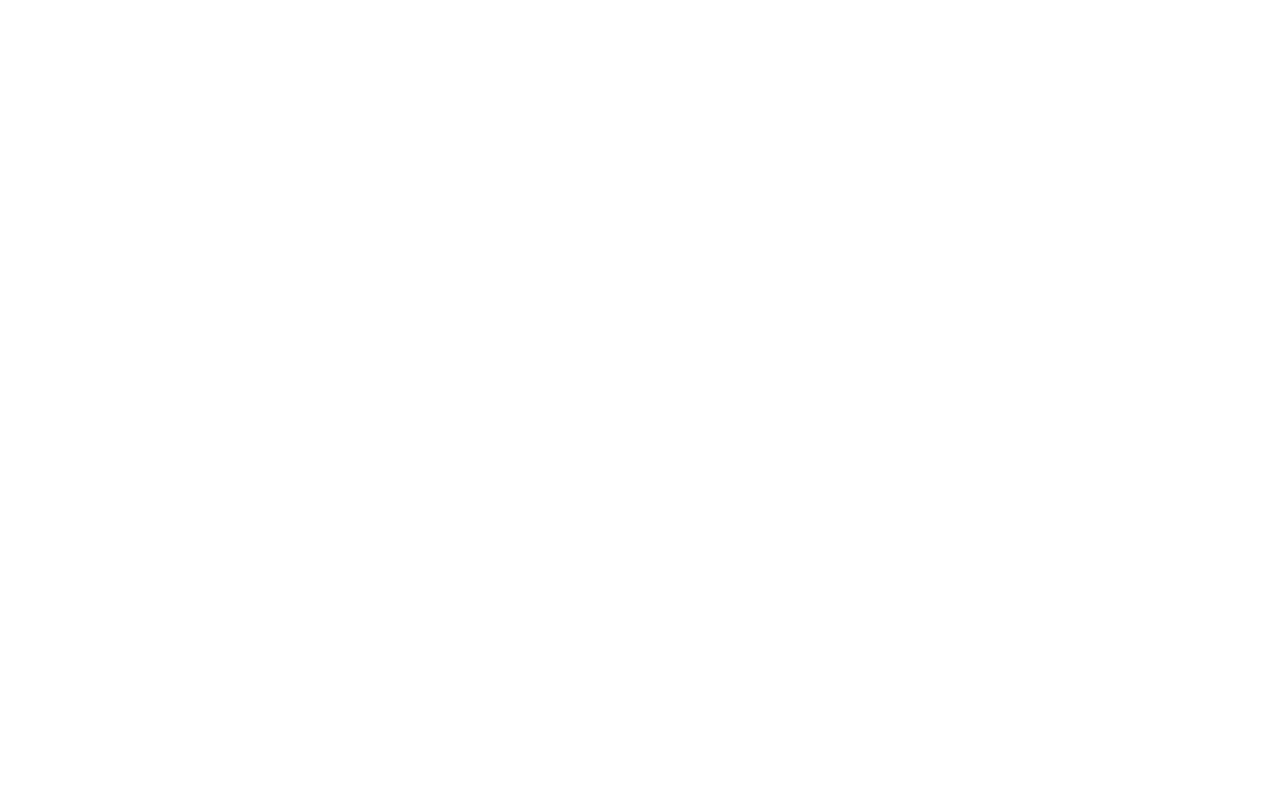
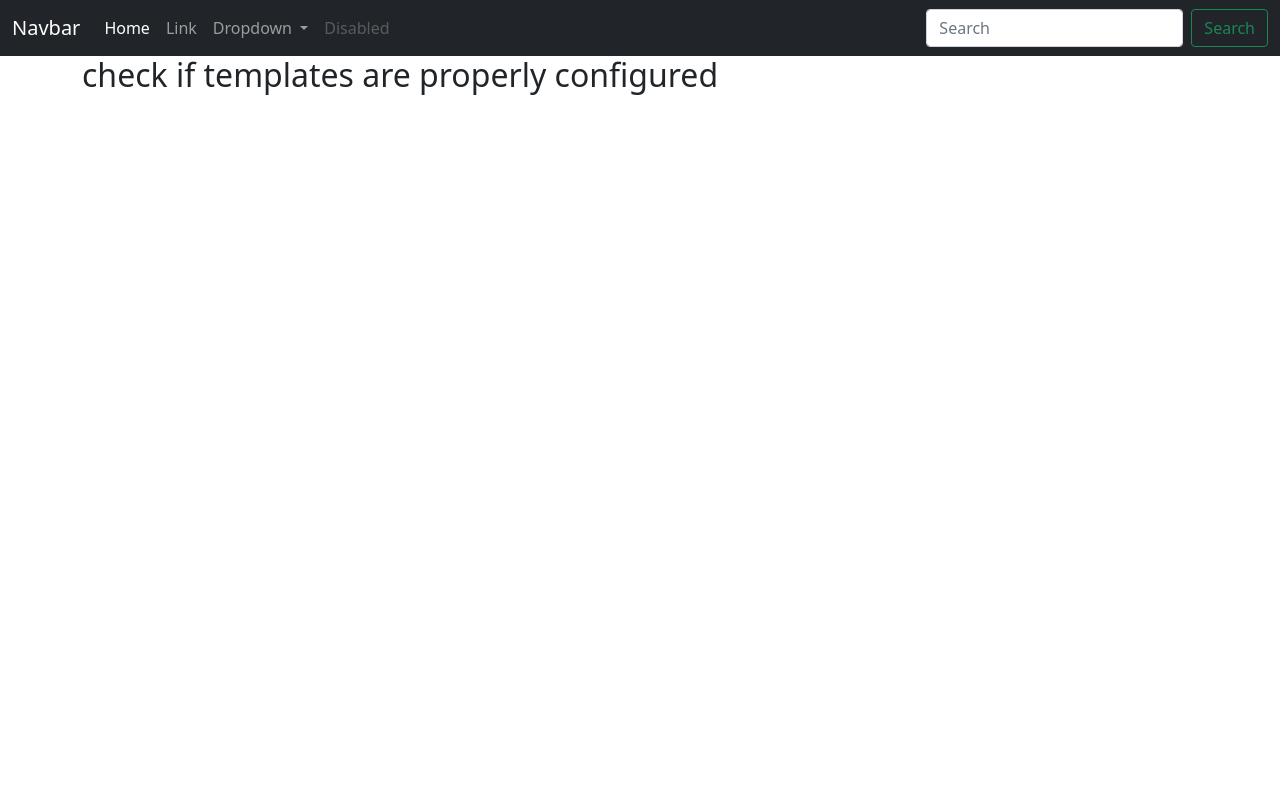
Before and after one commit to samwel-chege/Ecommerce-site, a Django app: page /cart/ in a window 1280 px wide. Before the commit the page is empty. Run offline with Django 4.2, Linux system fonts and the light colour scheme.

Commit message:
extend main.html in all the templates

```diff
--- a/ownit/templates/store/cart.html
+++ b/ownit/templates/store/cart.html
@@ -0,0 +1,6 @@
+{% extends 'store/main.html' %}
+{% load static %}
+{% block content %}
+<link rel="stylesheet" href="{% static 'CSS/main.css' %}">
+<h2>check if templates are properly configured</h2>
+{% endblock content %}
--- a/ownit/templates/store/checkout.html
+++ b/ownit/templates/store/checkout.html
@@ -0,0 +1,6 @@
+{% extends 'store/main.html' %}
+{% load static %}
+{% block content %}
+<link rel="stylesheet" href="{% static 'CSS/main.css' %}">
+<h2>check if templates are properly configured</h2>
+{% endblock content %}
--- a/ownit/templates/store/main.html
+++ b/ownit/templates/store/main.html
@@ -1,4 +1,5 @@
 <!DOCTYPE html>
+{% load static %}
 <html lang="en">
 <head>
     <meta charset="UTF-8">
@@ -9,6 +10,49 @@
     <title>Ecommerce</title>
 </head>
 <body>
+    <nav class="navbar navbar-expand-lg navbar-dark bg-dark">
+        <div class="container-fluid">
+          <a class="navbar-brand" href="#">Navbar</a>
+          <button class="navbar-toggler" type="button" data-bs-toggle="collapse" data-bs-target="#navbarSupportedContent" aria-controls="navbarSupportedContent" aria-expanded="false" aria-label="Toggle navigation">
+            <span class="navbar-toggler-icon"></span>
+          </button>
+          <div class="collapse navbar-collapse" id="navbarSupportedContent">
+            <ul class="navbar-nav me-auto mb-2 mb-lg-0">
+              <li class="nav-item">
+                <a class="nav-link active" aria-current="page" href="#">Home</a>
+              </li>
+              <li class="nav-item">
+                <a class="nav-link" href="#">Link</a>
+              </li>
+              <li class="nav-item dropdown">
+                <a class="nav-link dropdown-toggle" href="#" id="navbarDropdown" role="button" data-bs-toggle="dropdown" aria-expanded="false">
+                  Dropdown
+                </a>
+                <ul class="dropdown-menu" aria-labelledby="navbarDropdown">
+                  <li><a class="dropdown-item" href="#">Action</a></li>
+                  <li><a class="dropdown-item" href="#">Another action</a></li>
+                  <li><hr class="dropdown-divider"></li>
+                  <li><a class="dropdown-item" href="#">Something else here</a></li>
+                </ul>
+              </li>
+              <li class="nav-item">
+                <a class="nav-link disabled">Disabled</a>
+              </li>
+            </ul>
+            <form class="d-flex">
+              <input class="form-control me-2" type="search" placeholder="Search" aria-label="Search">
+              <button class="btn btn-outline-success" type="submit">Search</button>
+            </form>
+          </div>
+        </div>
+      </nav>
+
+    <div class="container">
+        {% block content %}
+
+        {% endblock content %}
+
+    </div>
 
 
     <script src="https://cdn.jsdelivr.net/npm/bootstrap@5.1.3/dist/js/bootstrap.bundle.min.js" integrity="sha384-ka7Sk0Gln4gmtz2MlQnikT1wXgYsOg+OMhuP+IlRH9sENBO0LRn5q+8nbTov4+1p" crossorigin="anonymous"></script>
--- a/ownit/templates/store/store.html
+++ b/ownit/templates/store/store.html
@@ -1,3 +1,6 @@
+{% extends 'store/main.html' %}
 {% load static %}
+{% block content %}
 <link rel="stylesheet" href="{% static 'CSS/main.css' %}">
 <h2>check if templates are properly configured</h2>
+{% endblock content %}
--- a/static/CSS/main.css
+++ /dev/null
@@ -1,3 +0,0 @@
-body{
-    background-color: aquamarine;
-}
```
Also changed, not shown: static/Images/cart.png (added), 1 other file.
